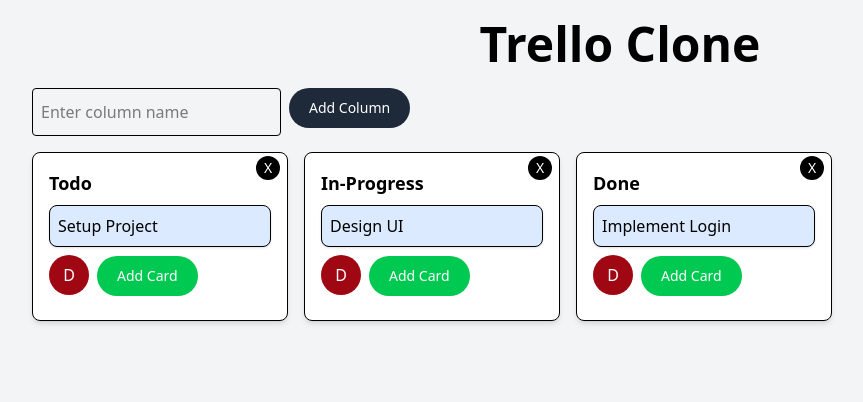
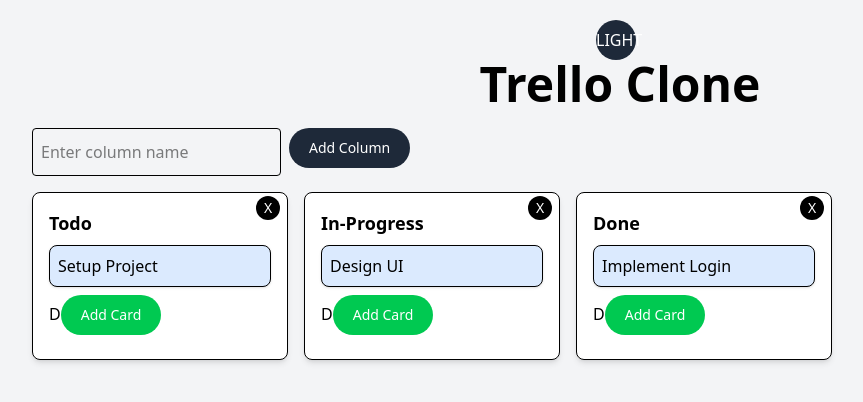
Before and after one commit to deeleepppp/mentem_task_2, a React (Vite) app: page / in a window 1280 px wide. Shown: the top 402 px of the page, without its empty margins (20-883 px from the left). Built offline with nearby package versions, Linux system fonts and the light colour scheme.

Commit message:
add dark mode

```diff
--- a/src/App.jsx
+++ b/src/App.jsx
@@ -4,6 +4,7 @@
 import Board from "./components/Board";
 
 const App = () => {
+  const [dark,setDark] = useState(false)
   const savedData = () => {
     const data = localStorage.getItem("tasks");
     return data
@@ -31,7 +32,13 @@
 
   return (
     <DndProvider backend={HTML5Backend}>
-      <div className="flex flex-col items-center p-5 bg-gray-100 min-h-screen w-full">
+
+      <div className={`flex flex-col items-center p-5 ${dark?'bg-gray-300':'bg-gray-100'} min-h-screen w-full`}>
+      <button onClick={()=>{
+        setDark((prev)=>{
+          return !prev
+        })
+      }} className="text-white bg-gray-800 h-10 w-10 hover:bg-gray-900 focus:outline-none focus:ring-4 focus:ring-gray-300 font-medium rounded-full dark:bg-red-800 dark:hover:bg-red-700 dark:focus:ring-gray-700 dark:border-gray-700 mr-2">{dark?'DARK':'LIGHT'}</button>
         <h1 className="text-3xl sm:text-4xl md:text-5xl font-bold mb-5 text-center">
           Trello Clone
         </h1>
--- a/src/components/Board.jsx
+++ b/src/components/Board.jsx
@@ -55,7 +55,7 @@
           <div key={status} className="relative w-full sm:w-auto">
             <button
               onClick={() => handleDelete(id)}
-              className="rounded-full absolute right-2 top-1 h-6 w-6 text-sm bg-black text-white"
+              className="cursor-pointer rounded-full absolute right-2 top-1 h-6 w-6 text-sm bg-black text-white"
             >
               X
             </button>
--- a/src/components/Column.jsx
+++ b/src/components/Column.jsx
@@ -61,7 +61,7 @@
 
         <button  onClick={()=>{
             handleDelete(id)
-      }}  type="button" class="text-white bg-red-800 h-10 w-10 hover:bg-red-900 focus:outline-none focus:ring-4 focus:ring-gray-300 font-medium rounded-full dark:bg-red-800 dark:hover:bg-red-700 dark:focus:ring-gray-700 dark:border-gray-700 mr-2">D</button>
+      }}  type="button" classname="text-white bg-red-800 h-10 w-10 hover:bg-red-900 focus:outline-none focus:ring-4 focus:ring-gray-300 font-medium rounded-full dark:bg-red-800 dark:hover:bg-red-700 dark:focus:ring-gray-700 dark:border-gray-700 mr-2">D</button>
 
       </>
     ))}
```
